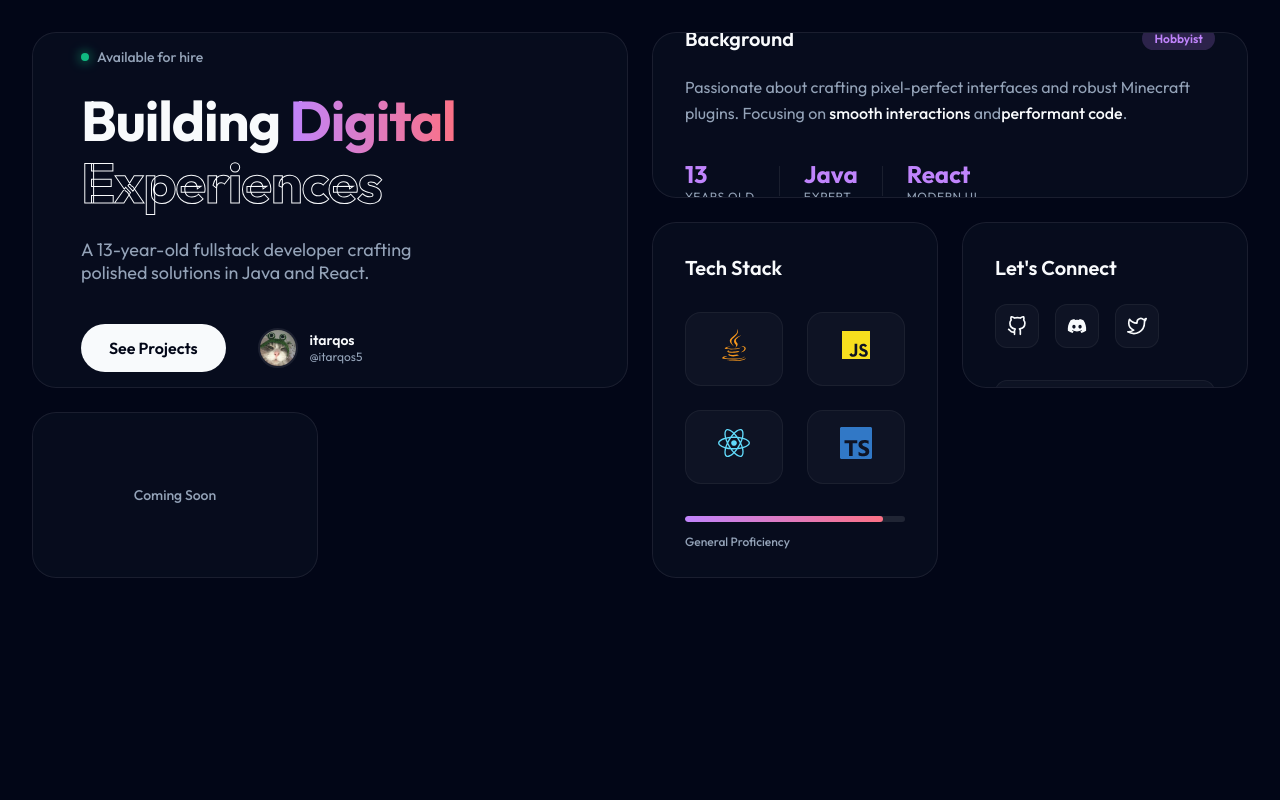
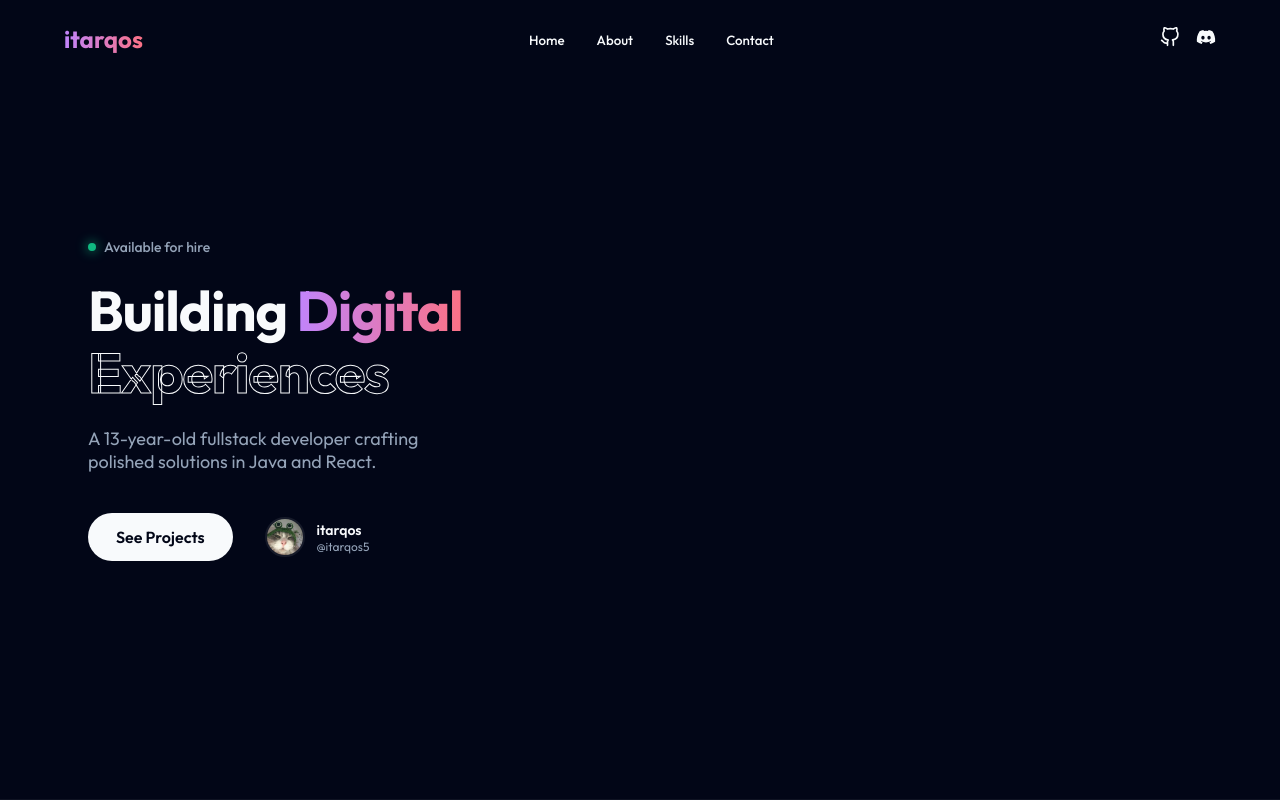
Before and after one commit to itarqos5/itarqos-portfolio, a React (Vite) app: page / in a window 1280 px wide. Shown: the top 800 px of the page. Built offline with nearby package versions, Linux system fonts and the light colour scheme.

Commit message:
revamped portfolio

```diff
--- a/src/App.jsx
+++ b/src/App.jsx
@@ -1,6 +1,8 @@
-import { useState } from 'react';
+import { useState, useEffect } from 'react';
 import { motion } from 'framer-motion';
 import BentoBackground from './components/layout/BentoBackground';
+import Header from './components/layout/Header';
+import Footer from './components/layout/Footer';
 import Hero from './components/sections/Hero';
 import About from './components/sections/About';
 import Skills from './components/sections/Skills';
@@ -8,58 +10,57 @@ import Contact from './components/sections/Contact';
 import styles from './styles/App.module.css';
 
 function App() {
+  const [isScrolled, setIsScrolled] = useState(false);
+
+  useEffect(() => {
+    const handleScroll = () => {
+      setIsScrolled(window.scrollY > 50);
+    };
+
+    window.addEventListener('scroll', handleScroll);
+    return () => window.removeEventListener('scroll', handleScroll);
+  }, []);
+
+  const scrollToSection = (sectionId) => {
+    if (sectionId === 'home') {
+      window.scrollTo({ top: 0, behavior: 'smooth' });
+    } else {
+      const element = document.getElementById(sectionId);
+      if (element) {
+        element.scrollIntoView({ behavior: 'smooth' });
+      }
+    }
+  };
+
   return (
     <div className={styles.appContainer}>
       <BentoBackground />
 
-      <main className={styles.bentoWrapper}>
-        <div className={styles.bentoGrid}>
-          {/* Main Hero Card - Spans 2x2 */}
-          <motion.div
-            className={`${styles.glassCard} ${styles.heroCard}`}
-            initial={{ opacity: 0, scale: 0.9 }}
-            animate={{ opacity: 1, scale: 1 }}
-            transition={{ duration: 0.5 }}
-          >
-            <Hero />
-          </motion.div>
+      <Header
+        activeSection=""
+        onNavClick={scrollToSection}
+        isScrolled={isScrolled}
+      />
 
-          {/* About Card - Spans 2x1 */}
-          <motion.div
-            className={`${styles.glassCard} ${styles.aboutCard}`}
-            initial={{ opacity: 0, x: 20 }}
-            animate={{ opacity: 1, x: 0 }}
-            transition={{ duration: 0.5, delay: 0.1 }}
-          >
-            <About />
-          </motion.div>
+      <main className={styles.mainContent}>
+        <section id="home" className={styles.section}>
+          <Hero />
+        </section>
 
-          {/* Skills Card - Spans 1x2 */}
-          <motion.div
-            className={`${styles.glassCard} ${styles.skillsCard}`}
-            initial={{ opacity: 0, y: 20 }}
-            animate={{ opacity: 1, y: 0 }}
-            transition={{ duration: 0.5, delay: 0.2 }}
-          >
-            <Skills />
-          </motion.div>
+        <section id="about" className={styles.section}>
+          <About />
+        </section>
 
-          {/* Contact Card - Spans 1x1 */}
-          <motion.div
-            className={`${styles.glassCard} ${styles.contactCard}`}
-            initial={{ opacity: 0, scale: 0.8 }}
-            animate={{ opacity: 1, scale: 1 }}
-            transition={{ duration: 0.5, delay: 0.3 }}
-          >
-            <Contact />
-          </motion.div>
+        <section id="skills" className={styles.section}>
+          <Skills />
+        </section>
 
-          {/* Coming Soon Card */}
-          <div className={`${styles.glassCard} ${styles.comingSoonCard}`}>
-            <span className={styles.comingSoonText}>Coming Soon</span>
-          </div>
-        </div>
+        <section id="contact" className={styles.section}>
+          <Contact />
+        </section>
       </main>
+
+      <Footer onHomeClick={scrollToSection} />
     </div>
   );
 }
--- a/src/styles/App.module.css
+++ b/src/styles/App.module.css
@@ -7,74 +7,36 @@
   position: relative;
 }
 
-.bentoWrapper {
+.mainContent {
   position: relative;
   z-index: 1;
   width: 100%;
-  height: 100vh;
   display: flex;
-  align-items: center;
-  justify-content: center;
-  padding: 2rem;
+  flex-direction: column;
 }
 
-.bentoGrid {
-  display: grid;
-  grid-template-columns: repeat(4, 1fr);
-  grid-template-rows: repeat(4, 1fr);
-  gap: 1.5rem;
+.section {
   width: 100%;
-  height: 100%;
-  max-width: 1400px;
-  max-height: 900px;
+  min-height: 100vh;
+  display: flex;
+  flex-direction: column;
+  justify-content: center;
+  align-items: center;
+  padding: 6rem 1.5rem;
+  border-bottom: 1px solid rgba(255, 255, 255, 0.05);
 }
 
-.glassCard {
-  background: var(--bg-card);
-  backdrop-filter: var(--glass-blur);
-  border: 1px solid var(--border-card);
-  border-radius: var(--card-radius);
-  overflow: hidden;
-  transition: transform 0.3s ease, border-color 0.3s ease;
+.section > * {
+  width: 100%;
+  max-width: 1200px;
 }
 
-.glassCard:hover {
-  border-color: rgba(255, 255, 255, 0.2);
+.section:last-child {
+  border-bottom: none;
 }
 
-.heroCard {
-  grid-column: span 2;
-  grid-row: span 2;
-}
+/* Cards styling removed as we switched to full sections */
 
-.aboutCard {
-  grid-column: span 2;
-  grid-row: span 1;
-}
-
-.skillsCard {
-  grid-column: span 1;
-  grid-row: span 2;
-}
-
-.contactCard {
-  grid-column: span 1;
-  grid-row: span 1;
-}
-
-.comingSoonCard {
-  grid-column: span 1;
-  grid-row: span 1;
-  display: flex;
-  align-items: center;
-  justify-content: center;
-}
-
-.comingSoonText {
-  color: var(--text-muted);
-  font-size: 0.875rem;
-  font-weight: 500;
-}
 
 /* Responsive */
 @media (max-width: 1024px) {
--- a/src/styles/main.css
+++ b/src/styles/main.css
@@ -24,9 +24,9 @@ body {
   font-family: 'Outfit', sans-serif;
   background-color: var(--bg-dark);
   color: var(--text-main);
-  overflow: hidden;
-  height: 100vh;
+  overflow-x: hidden;
   width: 100vw;
+  min-height: 100vh;
 }
 
 a {
```
Also changed, not shown: build_log.txt (deleted), build_log_2.txt (deleted).
